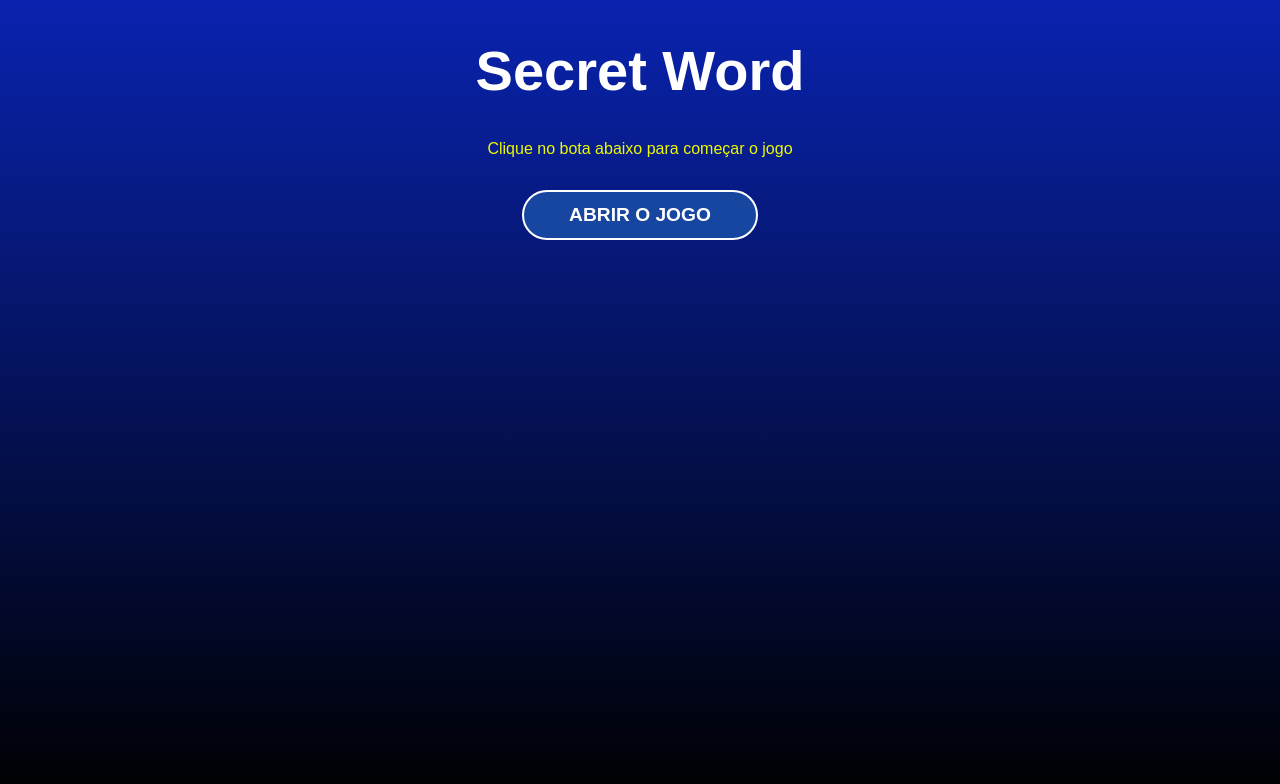
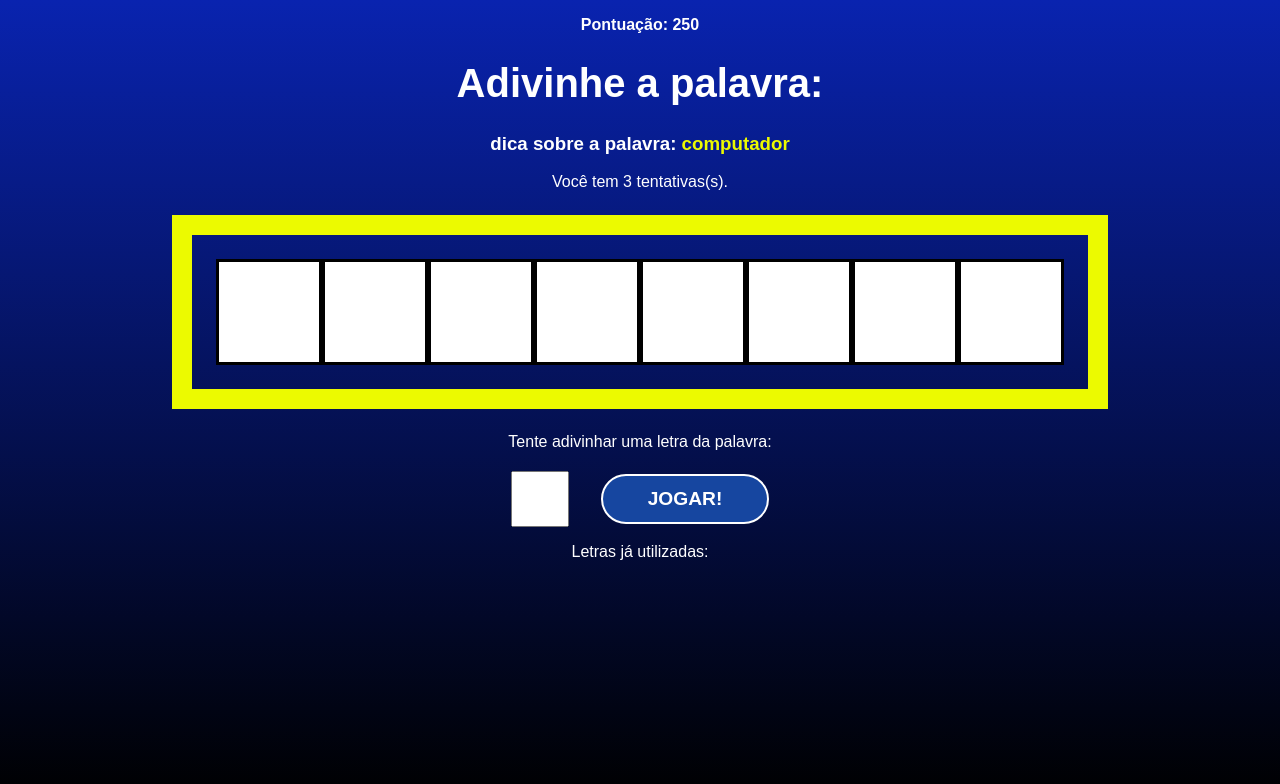
Before and after one commit to giovannirp/projetos-react, a React (Create React App) app in the folder word-secret/: page / in a window 1280 px wide. Shown: the top 784 px of the page. Built offline with nearby package versions, Linux system fonts and the light colour scheme.

Commit message:
fix: adicionando logica final do projeto

```diff
--- a/word-secret/src/App.js
+++ b/word-secret/src/App.js
@@ -30,7 +30,7 @@
   const [guesses, setGuesses] = useState(guessQty);
   const [score, setSocore] = useState(50);
 
-  const pickWordAndCategory = () => {
+  const pickWordAndCategory = useCallback(() => {
     // pick a random category
     const categories = Object.keys(words);
     const category =
@@ -43,10 +43,14 @@
     console.log(word);
 
     return { word, category };
-  };
+  }, [words]);
 
   //starts the secret word game
-  const startGame = () => {
+  const startGame = useCallback(() => {
+    //clear all letters
+    clearLettersStates();
+
+    // pick word and pick category
     const { word, category } = pickWordAndCategory();
 
     // create an array of letters
@@ -63,7 +67,7 @@
     setLetters(wordLetters);
 
     setGameStage(stages[1].name);
-  };
+  }, [pickWordAndCategory]);
 
   // process the letter input
   const verifyLetter = (letter) => {
@@ -105,7 +109,22 @@
 
       setGameStage(stages[2].name);
     }
-  }, [guesses])
+  }, [guesses]);
+
+  useEffect(() => {
+    const uniqueLetters = [...new Set(letters)];
+
+    if(guessedLetters.length === uniqueLetters.length) {
+      // add score
+      setSocore((actualScore) => actualScore += 100);
+
+      // restart game width new word
+      startGame();
+    }
+
+    console.log(uniqueLetters);
+
+  }, [guessedLetters, letters, startGame])
 
   // retars the game
   const retry = () => {
```
